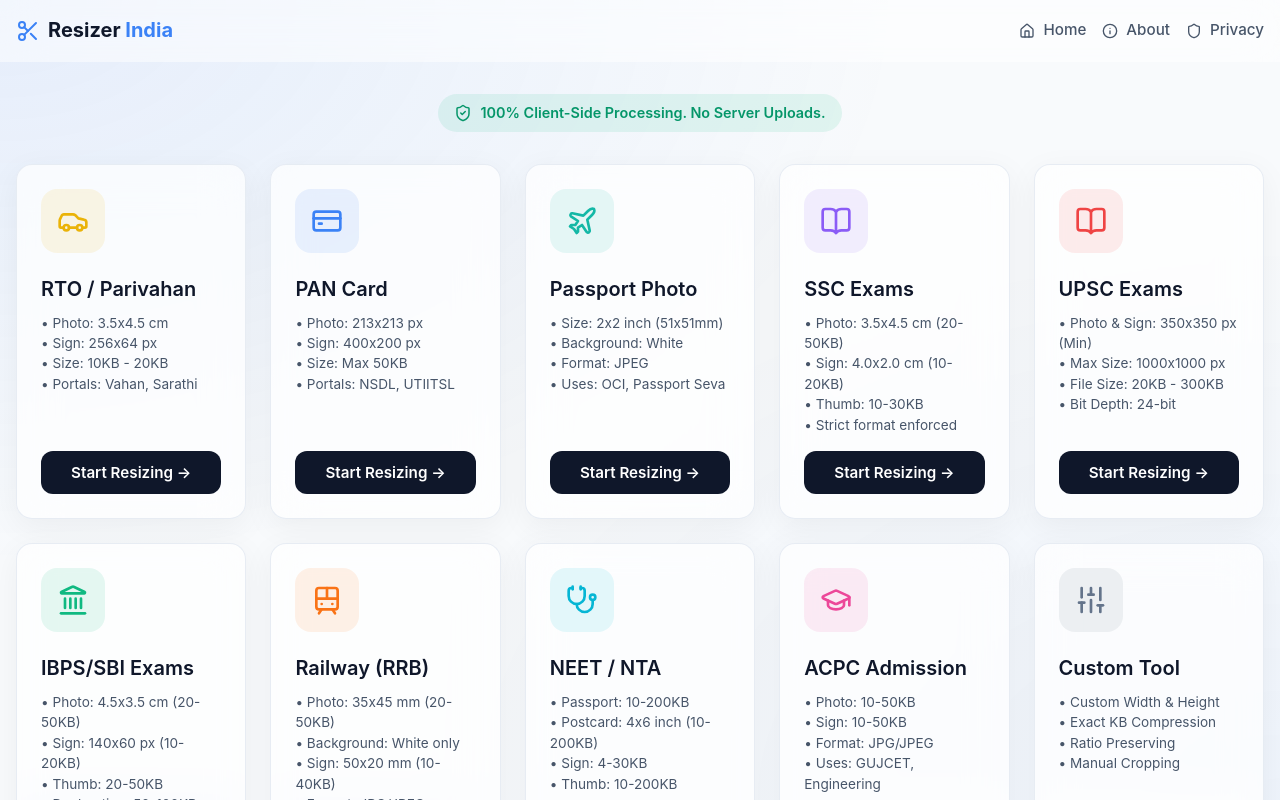
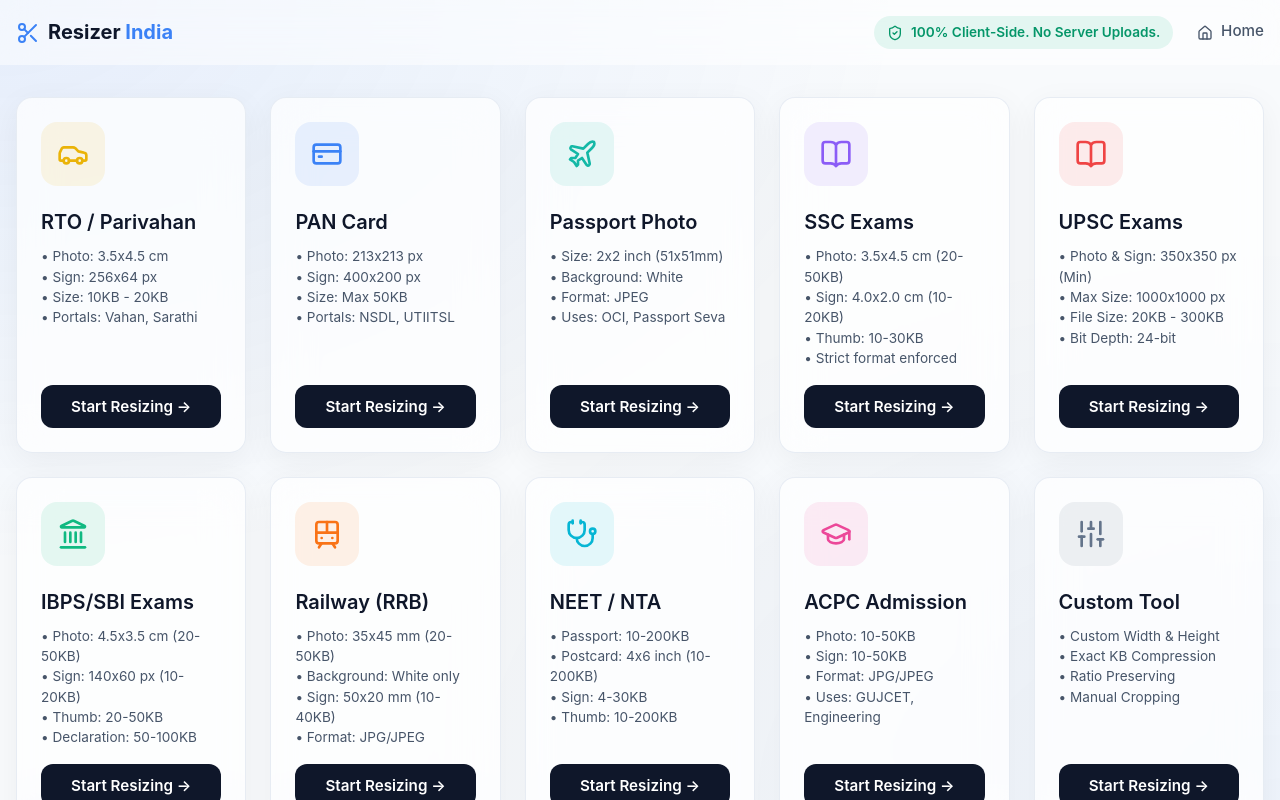
Before and after one commit to TechyNisarg/resizer-india, a React (Vite) app: page / in a window 1280 px wide. Shown: the top 800 px of the page. Built offline with nearby package versions, Linux system fonts and the light colour scheme; a web font is replaced by a local one.

Commit message:
fix: unused import

```diff
--- a/src/App.tsx
+++ b/src/App.tsx
@@ -1,5 +1,5 @@
 import { BrowserRouter as Router, Routes, Route, Link } from 'react-router-dom';
-import { Scissors, Home as HomeIcon, Info, Shield, FileText, Mail } from 'lucide-react';
+import { Scissors, Home as HomeIcon, Info, Shield, FileText, Mail, ShieldCheck } from 'lucide-react';
 import { Home } from './pages/Home';
 import { About, Privacy, Terms, Contact } from './pages/StaticPages';
 
@@ -14,9 +14,11 @@
               <div style={{ position: 'relative', top: '-1px' }}><span className="logo-text">Resizer</span> India</div>
             </Link>
             <nav className="nav-menu">
+              <div style={{ display: 'inline-flex', alignItems: 'center', gap: '0.5rem', background: 'rgba(16, 185, 129, 0.1)', color: '#059669', padding: '0.4rem 0.8rem', borderRadius: '99px', fontSize: '0.85rem', fontWeight: 600, marginRight: '0.5rem' }}>
+                <ShieldCheck size={16} />
+                <span className="hide-on-mobile">100% Client-Side. No Server Uploads.</span>
+              </div>
               <Link to="/" className="nav-link" style={{ display: 'flex', alignItems: 'center', gap: '0.5rem' }}><HomeIcon size={16} /> <span style={{ position: 'relative', top: '-1px' }}>Home</span></Link>
-              <Link to="/about" className="nav-link" style={{ display: 'flex', alignItems: 'center', gap: '0.5rem' }}><Info size={16} /> <span style={{ position: 'relative', top: '-1px' }}>About</span></Link>
-              <Link to="/privacy" className="nav-link" style={{ display: 'flex', alignItems: 'center', gap: '0.5rem' }}><Shield size={16} /> <span style={{ position: 'relative', top: '-1px' }}>Privacy</span></Link>
             </nav>
           </div>
         </header>
@@ -34,6 +36,7 @@
         <footer className="footer">
           <div className="footer-content">
             <div className="footer-links">
+              <Link to="/about" style={{ display: 'flex', alignItems: 'center', gap: '0.5rem' }}><Info size={16} /> <span style={{ position: 'relative', top: '-1px' }}>About Us</span></Link>
               <Link to="/terms" style={{ display: 'flex', alignItems: 'center', gap: '0.5rem' }}><FileText size={16} /> <span style={{ position: 'relative', top: '-1px' }}>Terms of Service</span></Link>
               <Link to="/privacy" style={{ display: 'flex', alignItems: 'center', gap: '0.5rem' }}><Shield size={16} /> <span style={{ position: 'relative', top: '-1px' }}>Privacy Policy</span></Link>
               <Link to="/contact" style={{ display: 'flex', alignItems: 'center', gap: '0.5rem' }}><Mail size={16} /> <span style={{ position: 'relative', top: '-1px' }}>Contact</span></Link>
--- a/src/components/LandingPage.tsx
+++ b/src/components/LandingPage.tsx
@@ -1,6 +1,6 @@
 import React from 'react';
 import { useNavigate } from 'react-router-dom';
-import { Car, CreditCard, Plane, BookOpen, Sliders, Landmark, Train, Stethoscope, GraduationCap, ShieldCheck } from 'lucide-react';
+import { Car, CreditCard, Plane, BookOpen, Sliders, Landmark, Train, Stethoscope, GraduationCap } from 'lucide-react';
 
 const CATEGORIES = [
   { id: 'rto', label: 'RTO / Parivahan', icon: Car, color: '#eab308', bg: 'rgba(234, 179, 8, 0.1)', desc: '• Photo: 3.5x4.5 cm\n• Sign: 256x64 px\n• Size: 10KB - 20KB\n• Portals: Vahan, Sarathi', path: '/rto-photo-resizer' },
@@ -20,12 +20,7 @@
 
   return (
     <div className="landing-page">
-      <div className="landing-hero">
-        <div style={{ display: 'inline-flex', alignItems: 'center', gap: '0.5rem', background: 'rgba(16, 185, 129, 0.1)', color: '#059669', padding: '0.5rem 1rem', borderRadius: '99px', fontSize: '0.9rem', fontWeight: 600 }}>
-          <ShieldCheck size={18} />
-          <span>100% Client-Side Processing. No Server Uploads.</span>
-        </div>
-      </div>
+
 
       <div className="category-grid">
         {CATEGORIES.map(cat => {
--- a/src/index.css
+++ b/src/index.css
@@ -436,3 +436,9 @@
   transform: translateY(-2px);
   box-shadow: 0 4px 12px rgba(0, 0, 0, 0.1);
 }
+
+@media (max-width: 640px) {
+  .hide-on-mobile {
+    display: none;
+  }
+}
```
